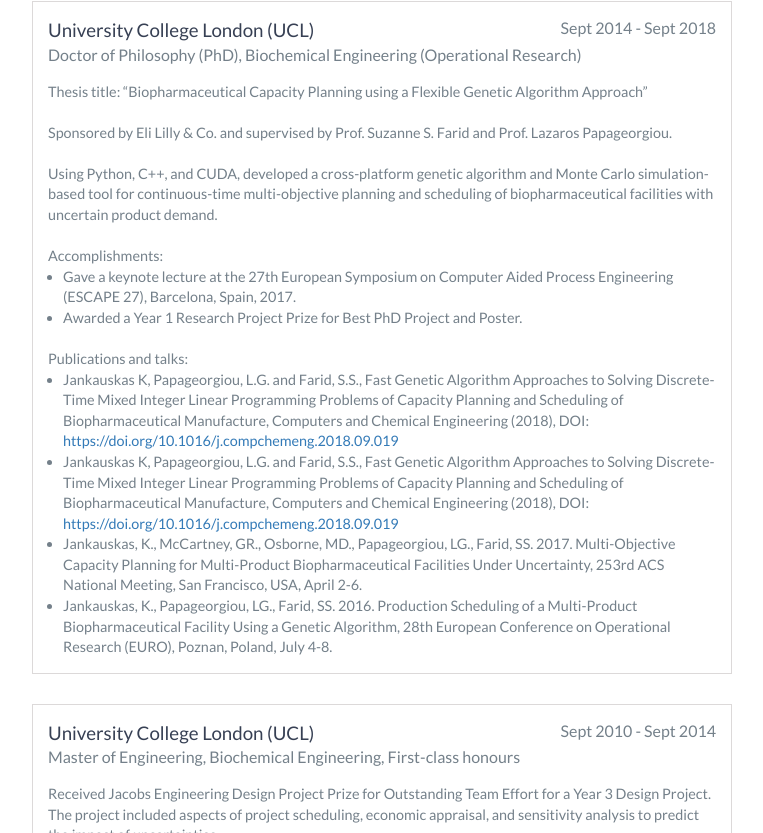
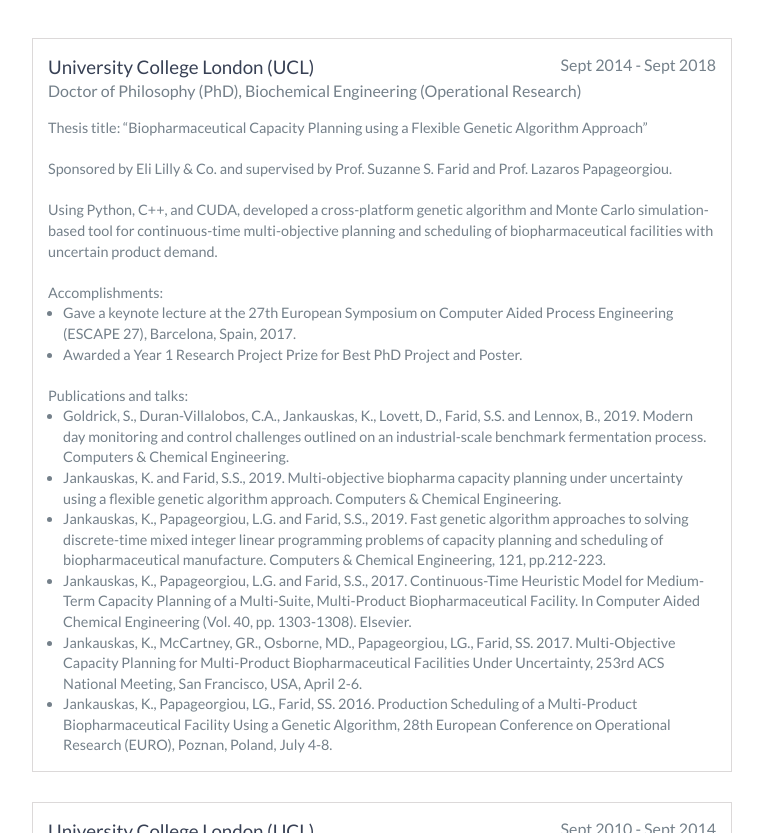
Before and after one commit to karolisjan/karolisjan.github.io, a website: page index.html in a window 1280 px wide. Shown: the part 3702-4535 px from the top of the page, without its empty margins (258-1021 px from the left). Drawn offline with nearby package versions, Linux system fonts and the light colour scheme.

Commit message:
Update index.html

```diff
--- a/index.html
+++ b/index.html
@@ -161,8 +161,9 @@
             <div data-date="Feb 2018 – Sep 2018">
                 <h3><a href="https://www.aiden.ai/">Aiden.ai</a></h3>
                 <h4>Machine Learning Engineer</h4>
-                Aiden is virtual NLP-powered assistant that monitors mobile app campaigns, generates and implements approved recommendations, and tracks their impact.
                 <p>
+                    Aiden is virtual NLP-powered assistant that monitors mobile app campaigns, generates and implements approved recommendations, and tracks their impact.
+                    <br><br>
                     Built multi-task deep learning-based ad spend forecasting models to answer questions such as “What will be the total number of impressions, link clicks, and app installs next week if I spend $X on ads ABC targeting Y audience in Z location?”.
                     <br><br>
                     Using Flask, Python/R, and Docker, developed and deployed a REST API app to detect anomalies in advertising time series data.
@@ -183,7 +184,7 @@
                     <br><br>
                     Using Keras and OpenCV, developed a convolutional neural network (CNN)-based model with additional input branches for HSV color histograms and entity embeddings of date, time, and image tags for recommending images to improve CTR or engagement on social media.
                     <br><br>
-                    Re-used the model above to create a content-based image retrieval (CBIR) engine.
+                    Re-used the model above to create a content-based image retrieval (CBIR) engine using transfer learning, HOG, and HSV features as indices.
                     <br><br>
                     Applied non-parametric statistical tests to determine best performing image categories.
                     <br><br>
@@ -247,10 +248,16 @@
                 Publications and talks:
                 <ul>
                     <li>
-                        Jankauskas K, Papageorgiou, L.G. and Farid, S.S., Fast Genetic Algorithm Approaches to Solving Discrete-Time Mixed Integer Linear Programming Problems of Capacity Planning and Scheduling of Biopharmaceutical Manufacture, Computers and Chemical Engineering (2018), DOI: <a href="https://doi.org/10.1016/j.compchemeng.2018.09.019">https://doi.org/10.1016/j.compchemeng.2018.09.019</a>
+                        Goldrick, S., Duran-Villalobos, C.A., Jankauskas, K., Lovett, D., Farid, S.S. and Lennox, B., 2019. Modern day monitoring and control challenges outlined on an industrial-scale benchmark fermentation process. Computers & Chemical Engineering.
                     </li>
                     <li>
-                        Jankauskas K, Papageorgiou, L.G. and Farid, S.S., Fast Genetic Algorithm Approaches to Solving Discrete-Time Mixed Integer Linear Programming Problems of Capacity Planning and Scheduling of Biopharmaceutical Manufacture, Computers and Chemical Engineering (2018), DOI: <a href="https://doi.org/10.1016/j.compchemeng.2018.09.019">https://doi.org/10.1016/j.compchemeng.2018.09.019</a>
+                        Jankauskas, K. and Farid, S.S., 2019. Multi-objective biopharma capacity planning under uncertainty using a flexible genetic algorithm approach. Computers & Chemical Engineering.
+                    </li>
+                    <li>
+                        Jankauskas, K., Papageorgiou, L.G. and Farid, S.S., 2019. Fast genetic algorithm approaches to solving discrete-time mixed integer linear programming problems of capacity planning and scheduling of biopharmaceutical manufacture. Computers & Chemical Engineering, 121, pp.212-223.                    </li>
+                    </li>
+                    <li>
+                        Jankauskas, K., Papageorgiou, L.G. and Farid, S.S., 2017. Continuous-Time Heuristic Model for Medium-Term Capacity Planning of a Multi-Suite, Multi-Product Biopharmaceutical Facility. In Computer Aided Chemical Engineering (Vol. 40, pp. 1303-1308). Elsevier.
                     </li>
                     <li>
                         Jankauskas, K., McCartney, GR., Osborne, MD., Papageorgiou, LG., Farid, SS. 2017. Multi-Objective Capacity Planning for Multi-Product Biopharmaceutical Facilities Under Uncertainty, 253rd ACS National Meeting, San Francisco, USA, April 2-6.
```
